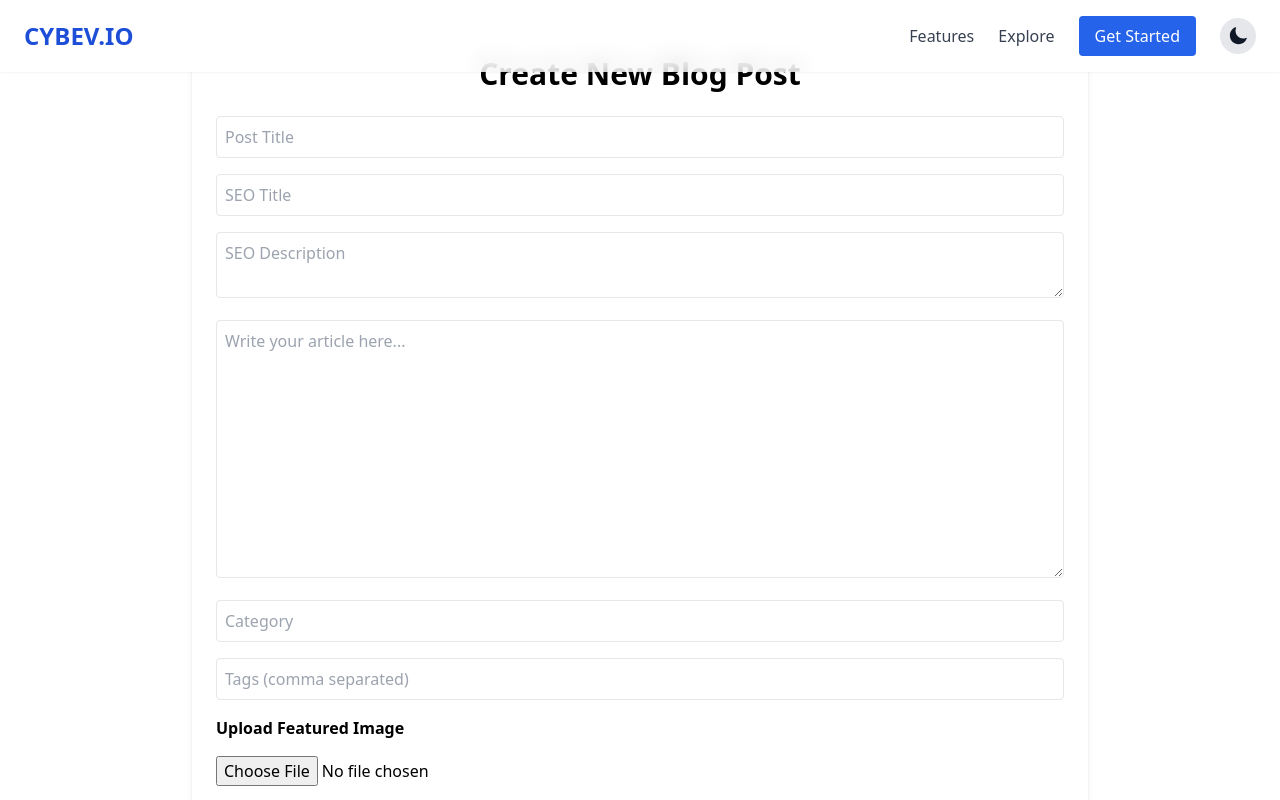
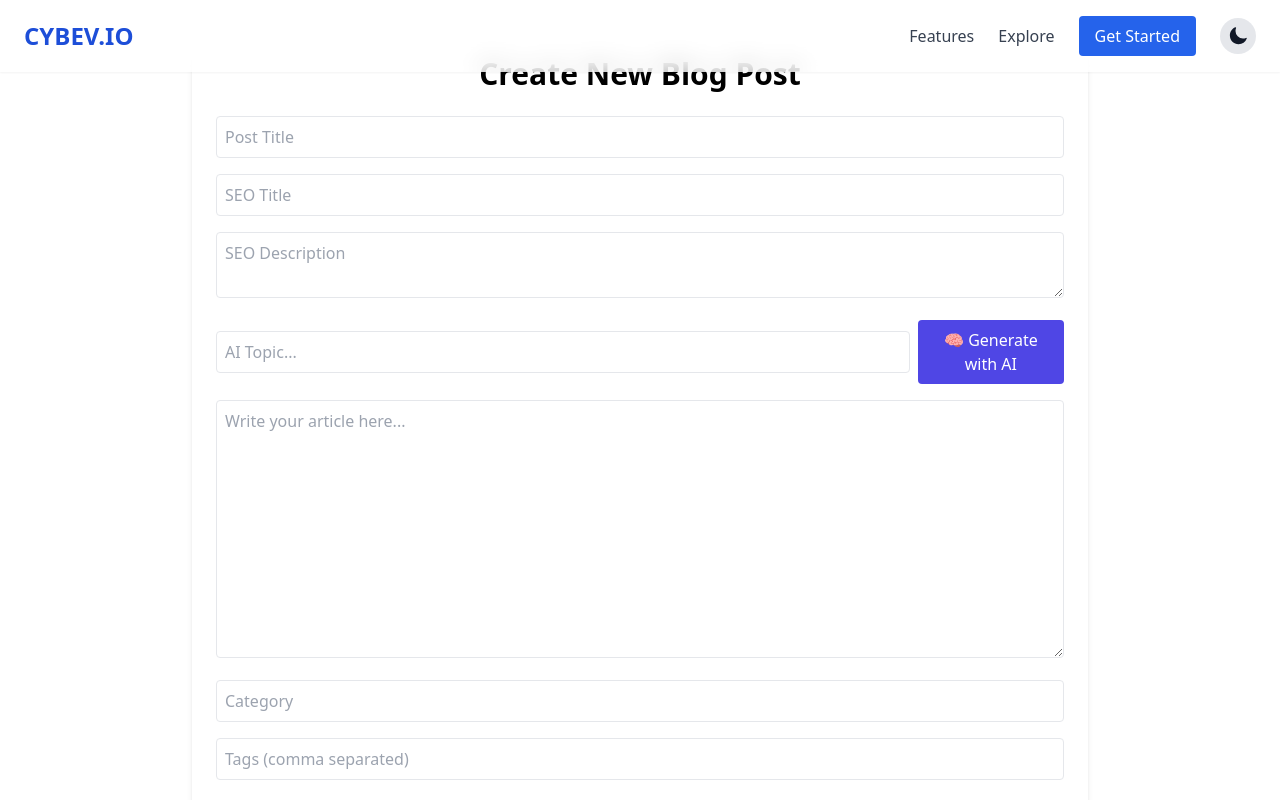
Before and after one commit to cybev1/cybev-frontend, a Next.js app: page /blog/create in a window 1280 px wide. Shown: the top 800 px of the page. Built offline with nearby package versions, Linux system fonts and the light colour scheme.

Commit message:
Add files via upload

```diff
--- a/pages/blog/create.jsx
+++ b/pages/blog/create.jsx
@@ -18,6 +18,8 @@ export default function CreateBlogPost() {
     scheduleDate: '',
   });
   const [loading, setLoading] = useState(false);
+  const [aiLoading, setAiLoading] = useState(false);
+  const [aiTopic, setAiTopic] = useState('');
 
   const handleChange = (e) => {
     const { name, value, type, checked } = e.target;
@@ -51,6 +53,24 @@ export default function CreateBlogPost() {
     }
   };
 
+  const handleAIGenerate = async () => {
+    if (!aiTopic.trim()) {
+      alert('Please enter a topic for AI to generate.');
+      return;
+    }
+
+    setAiLoading(true);
+    try {
+      const res = await axios.post('/api/ai/generate-article', { topic: aiTopic });
+      setForm((prev) => ({ ...prev, content: res.data.article }));
+    } catch (error) {
+      console.error(error);
+      alert('Failed to generate article');
+    } finally {
+      setAiLoading(false);
+    }
+  };
+
   return (
     <div className="p-6 max-w-4xl mx-auto mt-8 bg-white dark:bg-gray-900 rounded-xl shadow-md">
       <h1 className="text-3xl font-bold mb-6 text-center">Create New Blog Post</h1>
@@ -58,6 +78,12 @@ export default function CreateBlogPost() {
         <input type="text" name="title" placeholder="Post Title" value={form.title} onChange={handleChange} className="w-full p-2 border rounded" required />
         <input type="text" name="seoTitle" placeholder="SEO Title" value={form.seoTitle} onChange={handleChange} className="w-full p-2 border rounded" />
         <textarea name="seoDescription" placeholder="SEO Description" value={form.seoDescription} onChange={handleChange} className="w-full p-2 border rounded" />
+        <div className="flex gap-2 items-center">
+          <input type="text" placeholder="AI Topic..." value={aiTopic} onChange={(e) => setAiTopic(e.target.value)} className="w-full p-2 border rounded" />
+          <button type="button" onClick={handleAIGenerate} className="bg-indigo-600 text-white px-3 py-2 rounded hover:bg-indigo-700 transition">
+            {aiLoading ? 'Generating...' : '🧠 Generate with AI'}
+          </button>
+        </div>
         <textarea name="content" placeholder="Write your article here..." rows="10" value={form.content} onChange={handleChange} className="w-full p-2 border rounded" required />
         <input type="text" name="category" placeholder="Category" value={form.category} onChange={handleChange} className="w-full p-2 border rounded" />
         <input type="text" name="tags" placeholder="Tags (comma separated)" value={form.tags} onChange={handleChange} className="w-full p-2 border rounded" />
```
